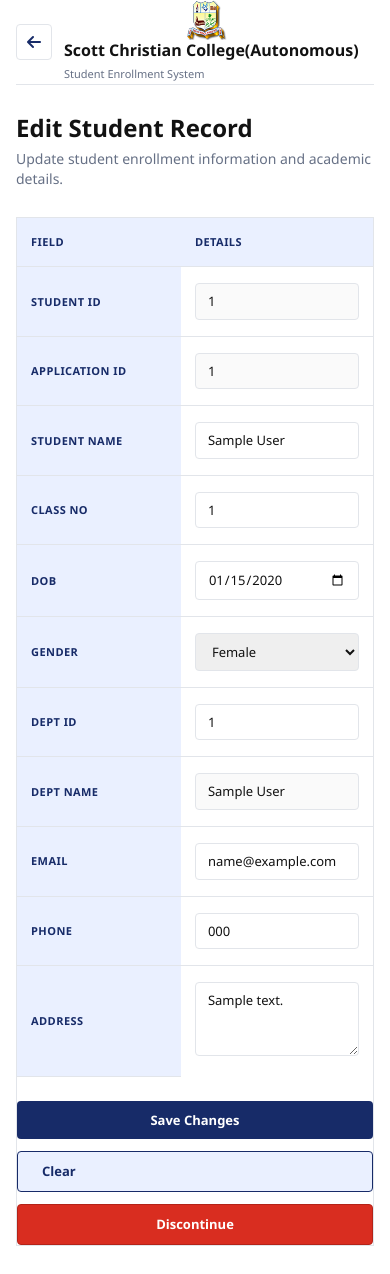
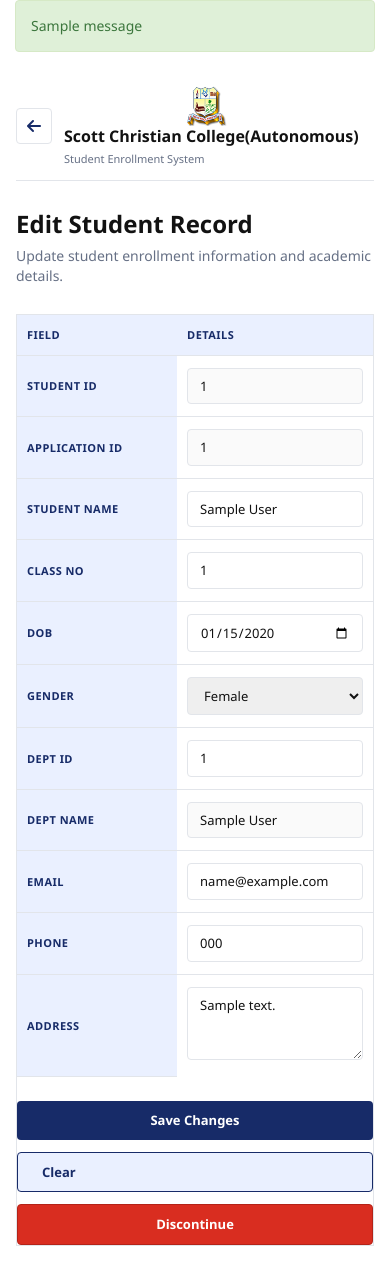
Before and after one commit to Abhinavvel2006/Student-Enrollment-System, a Flask app: page /admin/students/1/edit in a window 390 px wide. Run offline with Flask 3, Linux system fonts and the light colour scheme; the visitor is signed in with stand-in values (Sample User, id 1); tables that the repository leaves empty hold one stand-in row (values such as "Sample post"); one stand-in notice (Sample message) is shown; data that the repository does not hold is empty; some libraries are stand-ins or nearby versions.

Commit message:
final commit

```diff
--- a/auth/admin_auth/admin.py
+++ b/auth/admin_auth/admin.py
@@ -34,6 +34,7 @@ def admin_login():
             session["admin_logged_in"] = True
             session["admin_username"] = admin_username
 
+            flash("Admin login Successful", "success")
             return redirect(url_for("admin_dashboard"))
 
         flash("Invalid admin username or password", "danger")
--- a/auth/user_auth/user.py
+++ b/auth/user_auth/user.py
@@ -89,6 +89,8 @@ def student_login():
         if not student:
             flash("Student record not found.", "danger")
             return redirect(url_for("index", _anchor="login"))
+
+        flash("Student login successful.", "success")
 
         session["student_logged_in"] = True
         session["student_id"] = student["student_id"]
--- a/database/student.sql
+++ b/database/student.sql
@@ -191,3 +191,5 @@ desc student_detail;
 select * from student_detail;
 
 use college_project_2;
+
+select * from student_login;
--- a/database/student1.sql
+++ b/database/student1.sql
@@ -32,3 +32,9 @@ select * from student_detail;
 desc student_login;
 
 select * from student_login;
+
+UPDATE student_detail
+SET status = 'CONTINUE'
+WHERE student_id = 'scc0001';
+
+select * from student_detail;
--- a/main.py
+++ b/main.py
@@ -24,6 +24,7 @@ from auth.admin_auth.admin import (
 app = Flask(__name__)
 app.secret_key = SECRET_KEY
 
+# user ui
 
 @app.route('/')
 def index():
@@ -59,6 +60,7 @@ def student_logout():
     session.pop("student_id", None)
     return redirect(url_for("index", _anchor="login"))
 
+# admin ui
 
 @app.route("/admin-login", methods=["GET", "POST"])
 def admin_login_page():
--- a/static/js/Script.js
+++ b/static/js/Script.js
@@ -1,3 +1,5 @@
+// user ui
+
 function hideAllSections() {
     const sections = document.querySelectorAll('.section');
     sections.forEach(function (section) {
@@ -48,6 +50,7 @@ document.addEventListener('DOMContentLoaded', function () {
     showSection(initialSection);
 });
 
+
 // admin section
 (function () {
 
@@ -78,7 +81,6 @@ document.addEventListener('DOMContentLoaded', function () {
 
     });
 
-
     // Clear applicant filter
     if (clearApplicantFilterButton) {
 
@@ -90,7 +92,6 @@ document.addEventListener('DOMContentLoaded', function () {
         });
 
     }
-
 
     // Clear student filter
     if (clearStudentFilterButton) {
--- a/templates/Admin/admin_page.html
+++ b/templates/Admin/admin_page.html
@@ -41,6 +41,7 @@
     .content-container {
         min-height: 100vh;
         margin-left: 0;
+        width: 100%;
         padding: 0 42px 48px;
     }
 
@@ -144,7 +145,7 @@
         border-bottom: 1px solid var(--line);
         text-align: left;
         vertical-align: middle;
-        white-space: nowrap;
+        overflow-wrap: anywhere;
     }
 
     th {
@@ -243,6 +244,10 @@
         .content-container {
             padding: 0 24px 36px;
         }
+
+        .profile-table {
+            max-width: 100%;
+        }
     }
 
     @media (max-width: 600px) {
@@ -269,6 +274,28 @@
 
         .topbar {
             min-height: 76px;
+            padding: 14px 0;
+        }
+
+        .navbar-brand {
+            min-width: 0;
+            max-width: 100%;
+            line-height: 1.35;
+        }
+
+        .navbar-brand span {
+            min-width: 0;
+            overflow-wrap: anywhere;
+        }
+
+        th,
+        td {
+            padding: 12px 10px;
+            white-space: normal;
+        }
+
+        th {
+            width: 36%;
         }
 
         main {
@@ -291,6 +318,19 @@
 </style>
 
 <body>
+
+    {% with messages = get_flashed_messages(with_categories=true) %}
+        {% if messages %}
+            <div class="container flash-messages">
+                {% for category, message in messages %}
+                    <div class="alert alert-{{ category }}">
+                        {{ message }}
+                    </div>
+                {% endfor %}
+            </div>
+        {% endif %}
+    {% endwith %}
+
     <div class="student-profile">
         <div class="row">
             <div class="content-container col-md-12">
```
Also changed, not shown: static/css/style.css (+37 -0 lines), templates/Admin/admin-login.html (+12 -0 lines), templates/Admin/admin.html (+12 -0 lines), templates/user/index.html (+21 -18 lines), templates/user/student.html (+44 -4 lines), 1 other file.
